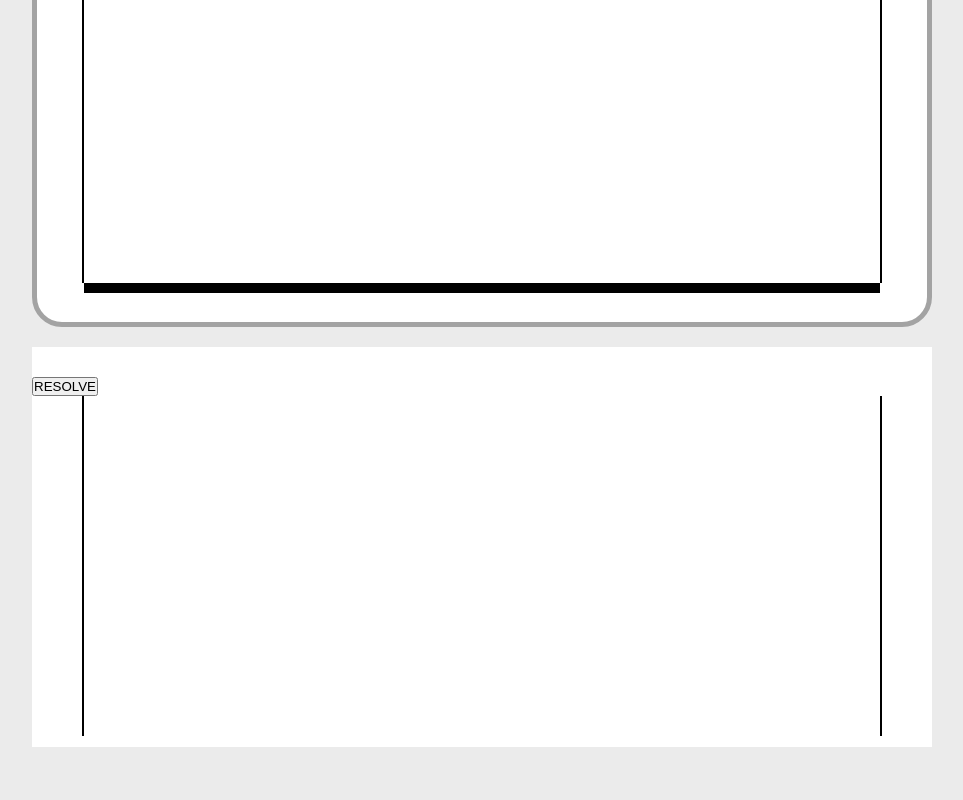
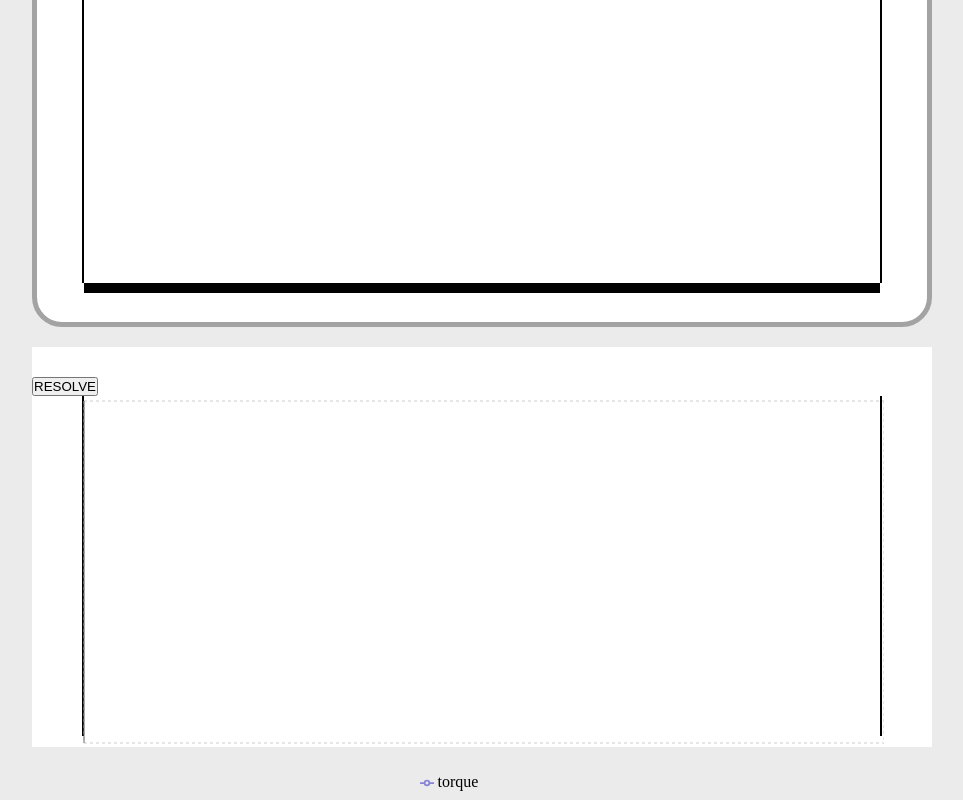
Before and after one commit to krzysztof-kuik/Project_Beam_Calculator, a React (Create React App) app: page / in a window 1280 px wide. Shown: the part 284-1084 px from the top of the page, without its empty margins (158-1121 px from the left). Before the commit the page ends 1031 px from the top, so only its background shows below. Built offline with nearby package versions, Linux system fonts and the light colour scheme.

Commit message:
charts section in progress

```diff
--- a/src/components/charts/charts.js
+++ b/src/components/charts/charts.js
@@ -1,6 +1,8 @@
 import React, { Component } from 'react'
 import './charts.scss';
-import { LineChart, Line } from 'recharts';
+import {
+	LineChart, Line, XAxis, YAxis, CartesianGrid, Tooltip, Legend,
+} from 'recharts';
 
 class Charts extends Component {
 	constructor(props) {
@@ -11,18 +13,24 @@ class Charts extends Component {
 		}
 	}
 
-  dataProcessor = () => {
+	dataPreprocessor = () => {
 		let { numOfForces, beamLength, force1X, force2X, force1Val, force2Val } = this.props;
 		let { reactionA, reactionB } = this.state;
-    let firstSectionData = {};
+		let data = [];
 		console.log((force1X / 10).toFixed(1));
 
-    for (let i = 0.0; parseFloat((i).toFixed(1)) <= force1X; i += parseFloat((force1X / 10).toFixed(1))) {
+		for (let i = 0.0; parseFloat((i).toFixed(1)) < force1X; i += parseFloat((force1X / 10).toFixed(1))) {
+			let index = parseFloat((i).toFixed(1));
 
-      let index = parseFloat((i).toFixed(1));
-      firstSectionData[index] = reactionA * i;
+			data.push(
+				{
+					x: index,
+					torque: parseFloat((reactionA * i).toFixed(1))
 				}
-    console.log(firstSectionData);
+			)
+			// data[index] = parseFloat((reactionA * i).toFixed(1));
+		}
+		console.log(data);
 
 		let border = numOfForces < 2 ? beamLength : force2X;
 
@@ -31,9 +39,19 @@ class Charts extends Component {
 			console.log(i);
 
 			let index = parseFloat((i).toFixed(1));
-      firstSectionData[index] = reactionA * i - force1Val * (i - force1X);
+
+			data.push(
+				{
+					x: index,
+					torque: parseFloat((reactionA * i - force1Val * (i - force1X)).toFixed(1))
 				}
-    console.log(firstSectionData);
+			)
+			// data[index] = parseFloat((reactionA * i - force1Val * (i - force1X)).toFixed(1));
+		}
+		console.log(data);
+		this.setState({
+			data: data
+		})
 
 
 	}
@@ -49,7 +67,7 @@ class Charts extends Component {
 		this.setState({
 			reactionA: reactionA,
 			reactionB: reactionB
-    }, this.dataProcessor)
+		}, this.dataPreprocessor)
 	}
 
 	render() {
@@ -60,9 +78,15 @@ class Charts extends Component {
 				<button onClick={this.reactionsCalc}>RESOLVE</button>
 				<div className="chartsContainer">
 					<LineChart
-            width="400" height="200"
+						width={860} height={400} data={this.state.data}
+						margin={{ top: 5, right: 0, left: 0, bottom: 5 }}
 					>
-
+						<CartesianGrid strokeDasharray="3 3" />
+						<XAxis dataKey="x" />
+						<YAxis />
+						<Tooltip />
+						<Legend />
+						<Line type="monotone" dataKey="torque" stroke="#8884d8" activeDot={{ r: 8 }} />
 					</LineChart>
 				</div>
 			</section>
--- a/src/components/charts/charts.scss
+++ b/src/components/charts/charts.scss
@@ -14,5 +14,9 @@
 		border-left: 2px solid black;
 		border-right: 2px solid black;
 		height: 100%;
+
+		.recharts-wrapper {
+			left: -60px;
 		}
 	}
+}
```
Also changed, not shown: src/components/beam_preview/beam_preview.scss (indentation only), src/components/form/form.scss (indentation only). Lines whose indentation alone changed are shown as unchanged.
